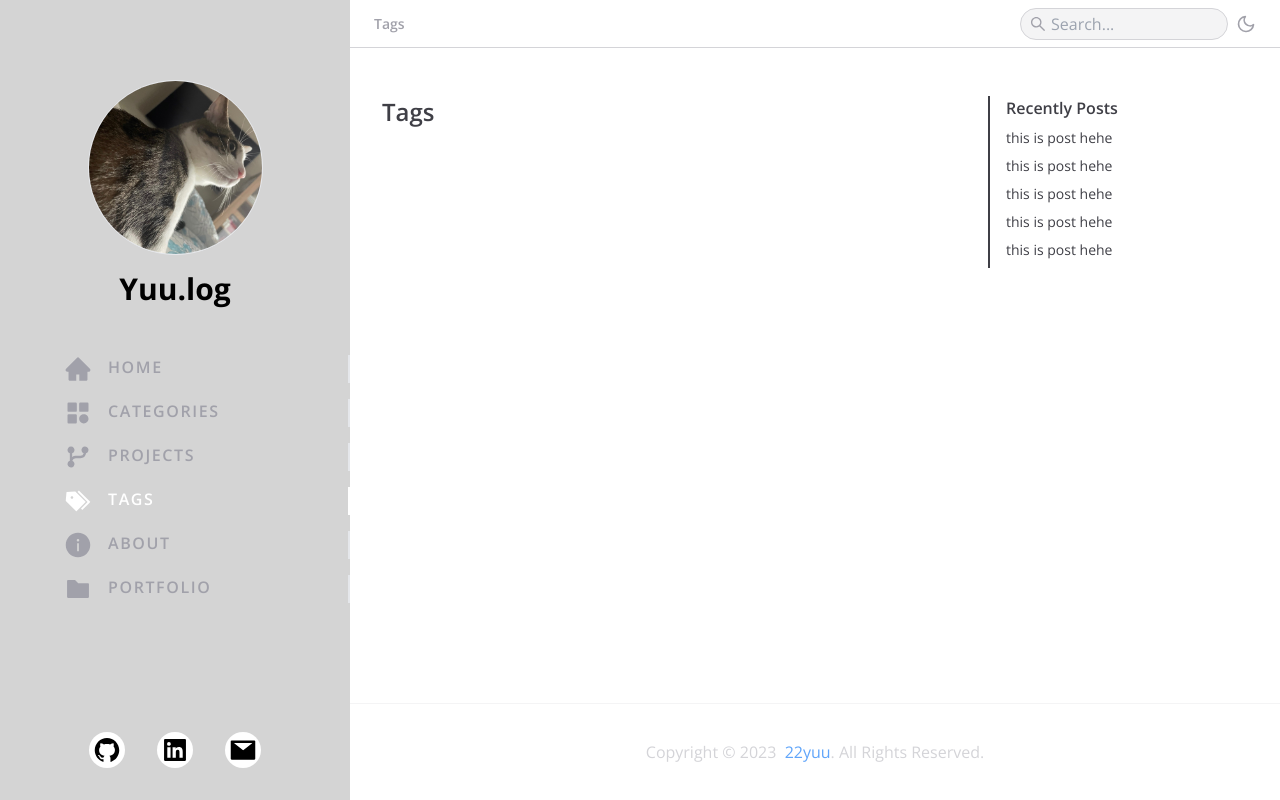
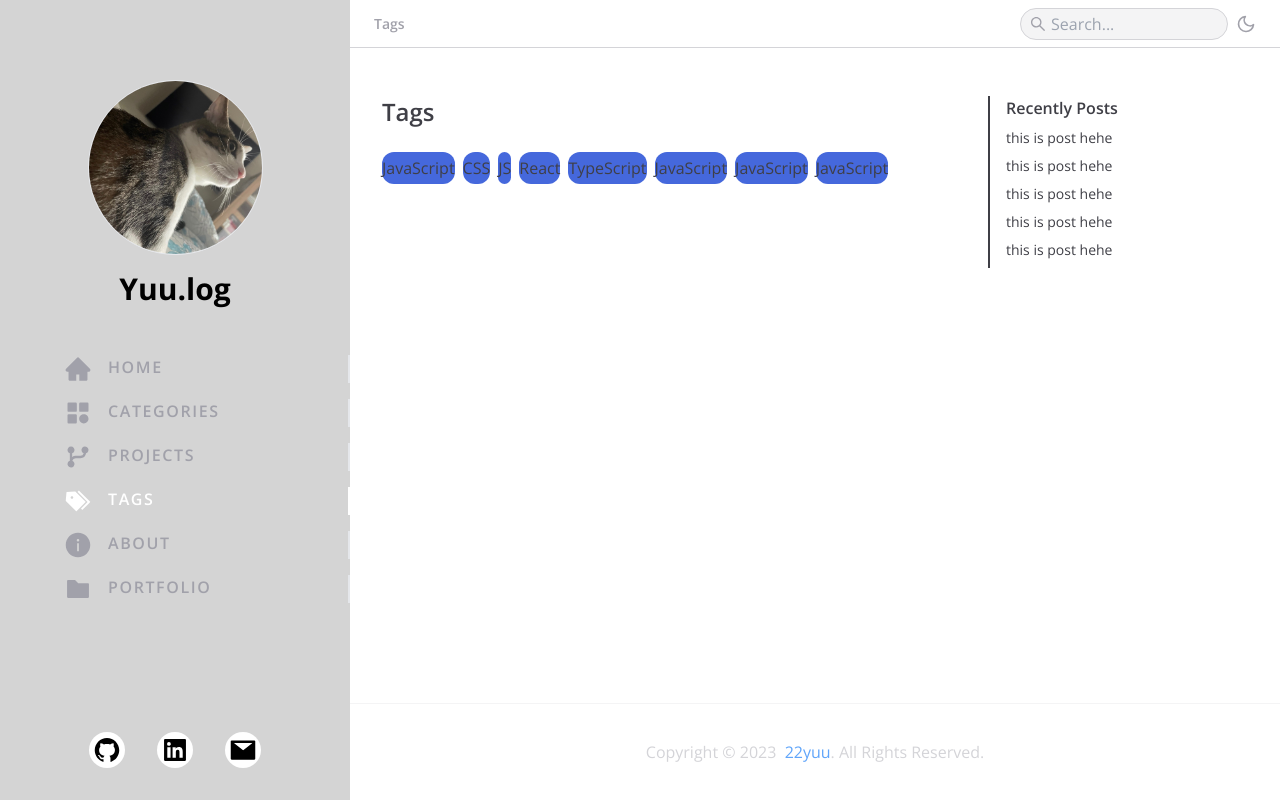
Before and after one commit to 22yuu/yuu.log, a Next.js app in the folder my-blog/: page /tags in a window 1280 px wide. Built offline with nearby package versions, Linux system fonts and the light colour scheme.

Commit message:
feat: Tags 태그 컴포넌트 구현

```diff
--- a/my-blog/src/app/(client)/tags/page.tsx
+++ b/my-blog/src/app/(client)/tags/page.tsx
@@ -5,6 +5,32 @@ export default function page() {
   return (
     <MainWrapper>
       <Heading size={'xl'}>Tags</Heading>
+      <div className="flex flex-wrap gap-2">
+        <span className="text-center leading-8 h-8 text-theme-text bg-theme-primary rounded-xl">
+          JavaScript
+        </span>
+        <span className="text-center leading-8 h-8 text-theme-text bg-theme-primary rounded-xl">
+          CSS
+        </span>
+        <span className="text-center leading-8 h-8 text-theme-text bg-theme-primary rounded-xl">
+          JS
+        </span>
+        <span className="text-center leading-8 h-8 text-theme-text bg-theme-primary rounded-xl">
+          React
+        </span>
+        <span className="text-center leading-8 h-8 text-theme-text bg-theme-primary rounded-xl">
+          TypeScript
+        </span>
+        <span className="text-center leading-8 h-8 text-theme-text bg-theme-primary rounded-xl">
+          JavaScript
+        </span>
+        <span className="text-center leading-8 h-8 text-theme-text bg-theme-primary rounded-xl">
+          JavaScript
+        </span>
+        <span className="text-center leading-8 h-8 text-theme-text bg-theme-primary rounded-xl">
+          JavaScript
+        </span>
+      </div>
     </MainWrapper>
   );
 }
```
